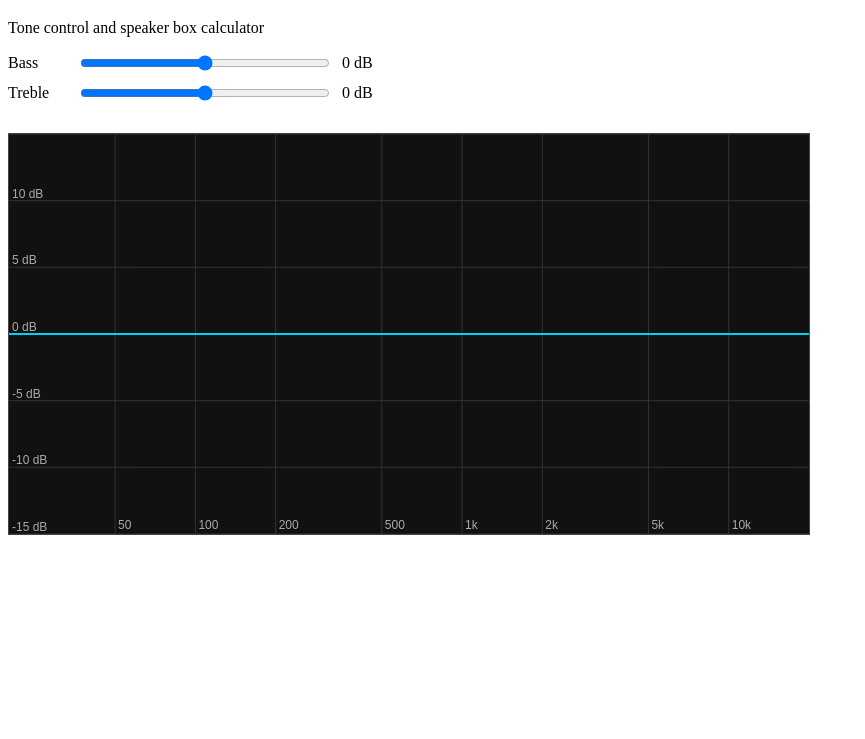
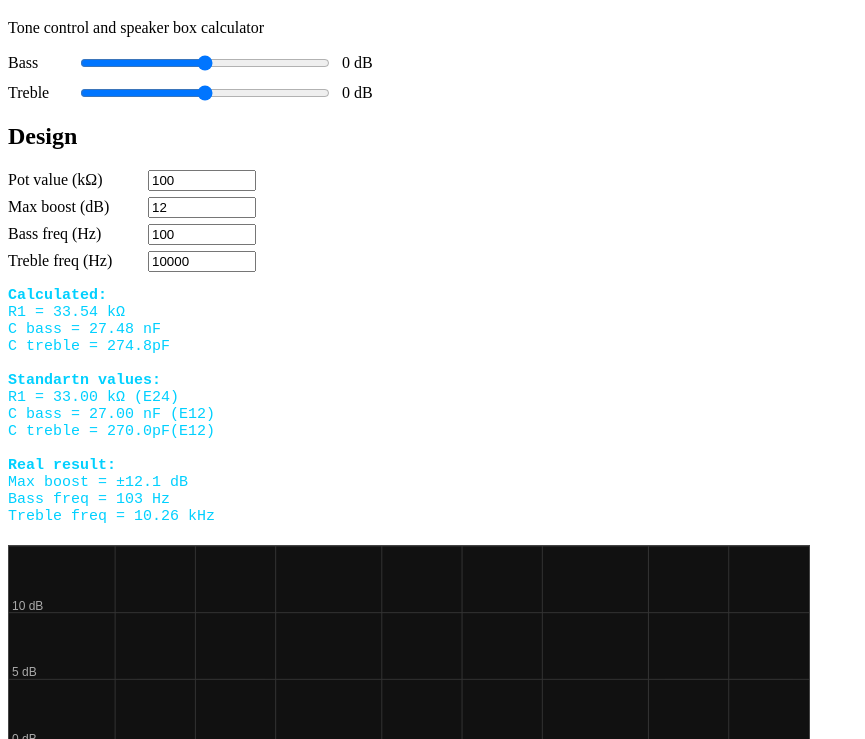
Before and after one commit to KYLDA-007/ToneBox, a plain HTML site: page index.html in a window 1280 px wide. Shown: the part 61-800 px from the top of the page, without its empty margins (0-865 px from the left). Drawn offline with Linux system fonts and the light colour scheme.

Commit message:
add component calculation and E12/E24 rounding

```diff
--- a/code.js
+++ b/code.js
@@ -98,9 +98,77 @@ function drawCurve() {
     }
     ctx.stroke();
 }
+const E12 = [1.0, 1.2, 1.5, 1.8, 2.2, 2.7, 3.3, 3.9, 4.7, 5.6, 6.8, 8.2, 10];
+const E24 = [1.0, 1.1, 1.2, 1.3, 1.5, 1.6, 1.8, 2.0, 2.2, 2.4, 2.7, 3.0, 3.3,
+             3.6, 3.9, 4.3, 4.7, 5.1, 5.6, 6.2, 6.8, 7.5, 8.2, 9.1, 10];
+
+function roundToSeries(value, series) {
+    const exp = Math.floor(Math.log10(value));
+    const mantissa = value / Math.pow(10, exp);
+    let best = series[0];
+    let bestDiff = Infinity;
+    for (const s of series) {
+        const diff = Math.abs(Math.log10(mantissa / s));
+        if (diff < bestDiff) {
+            bestDiff = diff;
+            best = s;
+        }
+    }
+    return best * Math.pow(10, exp);
+}
+function formatFreq(f) {
+    if (f >= 1000) return (f / 1000).toFixed(2) + " kHz";
+    return f.toFixed(0) + " Hz";
+}
+function formatCap(c) {
+    if (c >= 1e-6) return (c * 1e6).toFixed(2) + " µF";
+    if (c >= 1e-9) return (c * 1e9).toFixed(2) + " nF";
+    return (c * 1e12).toFixed(1) + "pF";
+}
+function formatRes(r) {
+    return (r / 1000).toFixed(2) + " kΩ";
+}
+function calculateComponents() {
+    const pot = parseFloat(document.getElementById("potValue").value) * 1000;
+    const maxBoost = parseFloat(document.getElementById("maxBoost").value);
+    const bassFreq = parseFloat(document.getElementById("bassFreq").value);
+    const trebleFreq = parseFloat(document.getElementById("trebleFreq").value);
+
+    const a = dbtoGain(maxBoost);
+    const r1 = pot / (a - 1);
+    const cBass = 1 / (2 * Math.PI * bassFreq * Math.sqrt(pot * r1));
+    const cTreble = 1 / (2 * Math.PI * trebleFreq * Math.sqrt(pot * r1));
+
+    const r1Std = roundToSeries(r1, E24);
+    const cBassStd = roundToSeries(cBass, E12);
+    const cTrebleStd = roundToSeries(cTreble, E12);
+
+    const realBoost = gainToDb((pot + r1Std) / r1Std);
+    const realBass = 1 / (2 * Math.PI * cBassStd * Math.sqrt(pot * r1Std));
+    const realTreble = 1 / (2 * Math.PI * cTrebleStd * Math.sqrt(pot * r1Std));
+
+    document.getElementById("results").innerHTML =
+    "<b>Calculated:</b><br>" +
+    "R1 = " + formatRes(r1) + "<br>" +
+    "C bass = " + formatCap(cBass) + "<br>" +
+    "C treble = " + formatCap(cTreble) + "<br><br>" +
+    "<b>Standartn values:</b><br>" +
+    "R1 = " + formatRes(r1Std) + " (E24)<br>" +
+    "C bass = " + formatCap(cBassStd) + " (E12)<br>" +
+    "C treble = " + formatCap(cTrebleStd) + "(E12)<br><br>" +
+    "<b>Real result:</b><br>" +
+    "Max boost = ±" + realBoost.toFixed(1) + " dB<br>" +
+    "Bass freq = " + formatFreq(realBass) + "<br>" +
+    "Treble freq = " + formatFreq(realTreble);
+}
 function update() {
     updateValues();
     drawGrid();
     drawCurve();
+    calculateComponents();
 }
 update();
+const designInputs = ["potValue", "maxBoost", "bassFreq", "trebleFreq"];
+for (const id of designInputs) {
+    document.getElementById(id).addEventListener("input", update);
+}
--- a/index.html
+++ b/index.html
@@ -17,10 +17,31 @@
         </div>
          <div class="control">
          <label for="treble">Treble</label>
-         <input type="range" id="treble" min="-12" max="12" step="O.5" value="0">
+         <input type="range" id="treble" min="-12" max="12" step="0.5" value="0">
          <span id="trebleValue">0 dB</span>
         </div>
     </div>
+    <div class="design">
+        <h2>Design</h2>
+        <div class="field">
+            <label for="potValue">Pot value (kΩ)</label>
+            <input type="number" id="potValue" value="100">
+        </div>
+        <div class="field">
+            <label for="maxBoost">Max boost (dB)</label>
+            <input type="number" id="maxBoost" value="12">
+        </div>
+        <div class="field">
+            <label for="bassFreq">Bass freq (Hz)</label>
+            <input type="number" id="bassFreq" value="100">
+        </div>
+        <div class="field">
+            <label for="trebleFreq">Treble freq (Hz)</label>
+            <input type="number" id="trebleFreq" value="10000">
+        </div>
+    </div>
+
+        <div id="results"></div>
 
     <canvas id="graph" width="800" height="400"></canvas>
   <script src="code.js"></script>
--- a/style.css
+++ b/style.css
@@ -16,3 +16,21 @@
     max-width: 100%;
     margin-top: 20px;
 }
+.field {
+    display: flex;
+    align-items: center;
+    gap: 10px;
+    margin: 6px 0;
+}
+.field label {
+    width: 130px;
+}
+.field input {
+    width: 100px;
+}
+#results {
+    margin-top: 15px;
+    font-family: monospace;
+    font-size: 15px;
+    color: #00d0ff;
+}
```
